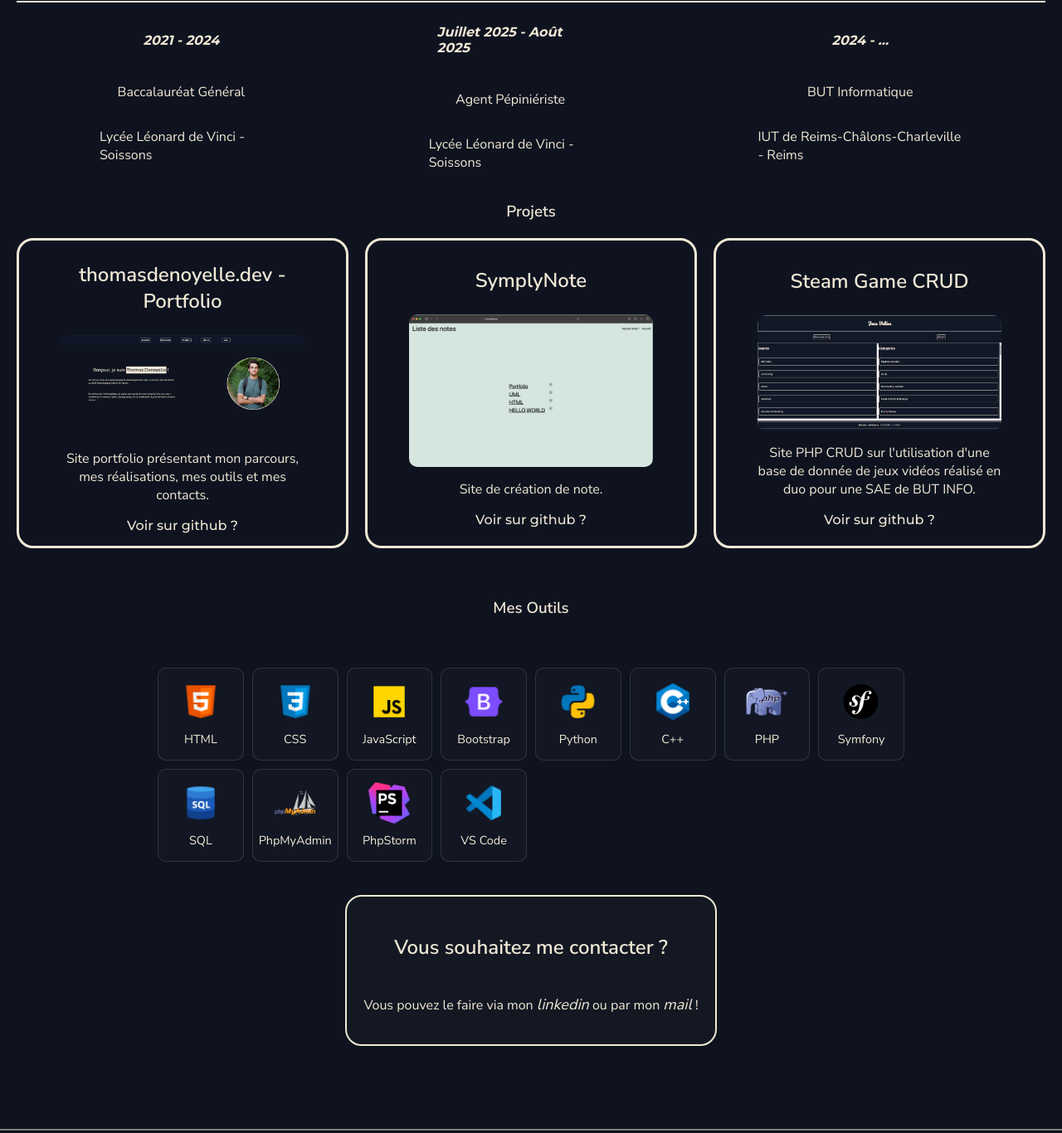
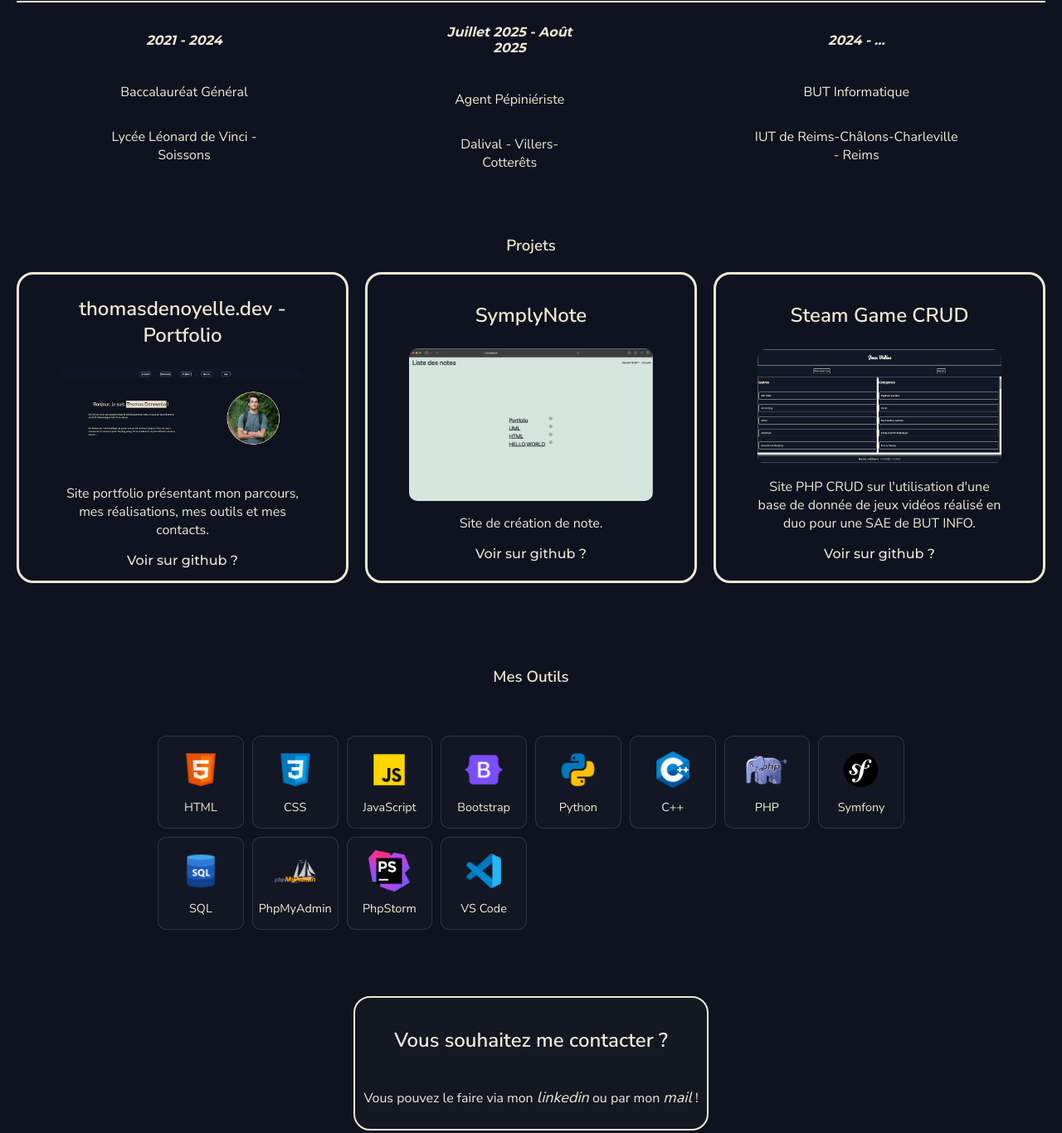
Before and after one commit to ToMaTo1206/portfolio, a plain HTML site: page index.html in a window 1280 px wide. Shown: the part 602-1968 px from the top of the page at 83% size. Drawn offline with Linux system fonts and the light colour scheme.

Commit message:
ajout de margin entre les parties

```diff
--- a/css/index.css
+++ b/css/index.css
@@ -36,7 +36,6 @@ header{
     align-items: center;
     gap: 4%;
 }
-
 
 .link-icon {
     display: none;
@@ -160,7 +159,6 @@ button img:active{
     transform: scale(0.8) rotate(45deg);
 }
 
-
 .presentation{
     font-weight: 700;
     font-size: large;
@@ -176,8 +174,6 @@ button img:active{
     margin-left: 20px;
 }
 
-
-
 .exp{
     display: flex;
     flex-direction: row;
@@ -192,6 +188,7 @@ button img:active{
     align-items: center;
     padding-left: 100px;
     padding-right: 100px;
+    text-align: center;
 }
 
 .date-exp{
@@ -209,6 +206,11 @@ button img:active{
     justify-content: center;
     gap: 20px;
 }
+
+#Projets{
+    margin-top: 60px;
+}
+
 .projets div{
     display: flex;
     border: 3px solid;
@@ -291,8 +293,11 @@ button img:active{
     transform: scale(1.1);
 }
 
+/*Outils*/
+#Outils{
+    margin-top: 60px;
+}
 
-/*Outils*/
 .tools-grid{
     display: grid;
     grid-template-columns: repeat(auto-fit, minmax(100px, 1fr)) ;
@@ -333,13 +338,14 @@ button img:active{
 }
 
 .contact{
+    margin-top: 40px;
     display: flex;
     flex-direction: column;
     align-items: center;
     border: 2px solid;
     border-radius: 20px;
-    padding: 20px;
     background-color: #ffffff05;
+    padding: 10px;
 }
 
 .contact a{
@@ -505,7 +511,6 @@ footer{
 
 }
 
-
 .hidden-left {
   opacity: 0;
   transform: translateX(-100px);
--- a/index.html
+++ b/index.html
@@ -39,7 +39,7 @@
                 <div class="welcome">
                     <div class="presentation">
                             <h1>Bonjour, je suis <mark id="mark" class="surligne-nuit">Thomas Denoyelle</mark> !</h1>
-                            <p>J'ai 19 ans et je suis passioné par le développement web. Je poursui actuellement un BUT Informatique à l'IUT de Reims.</p><br>
+                            <p>J'ai 19 ans et je suis passioné par le développement web. Je poursuiS actuellement un BUT Informatique à l'IUT de Reims.</p><br>
                             <p>En dehors de l'informatique, je passe une partie de mon temps à faire du sport comme de la course à pied, du ping pong, de la randonnée et plein d'autres choses encore ...</p>
                     </div>
                     <img src="img/A6404339 2-modified.png" alt="Photo de profil" class="pdp">
@@ -58,7 +58,7 @@
                     <div class="exp2">
                         <p class="date-exp">Juillet 2025 - Août 2025</p>
                         <p>Agent Pépiniériste</p>
-                        <p>Lycée Léonard de Vinci - Soissons</p>
+                        <p>Dalival - Villers-Cotterêts</p>
                     </div>
                     <div class="exp3">
                         <p class="date-exp">2024 - ...</p>
```
